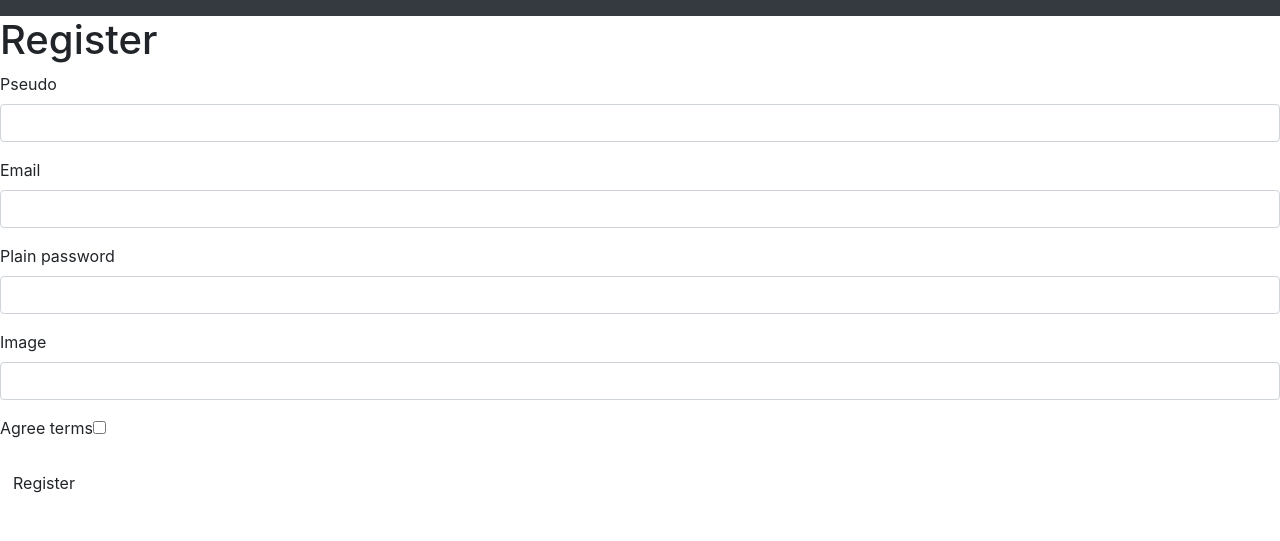
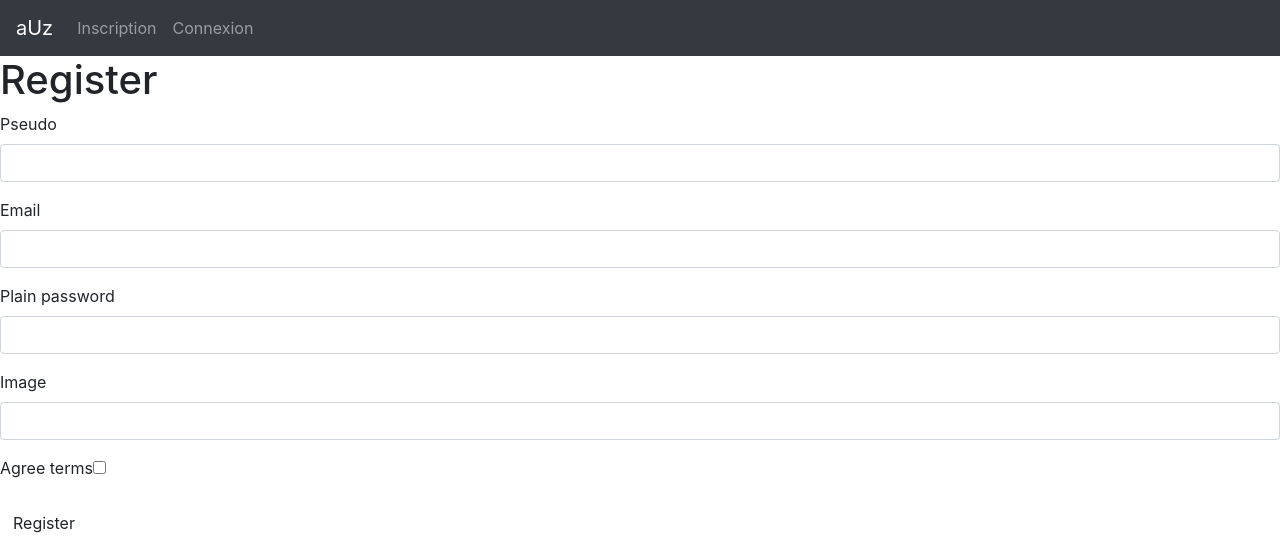
Before and after one commit to Tchomatch/socialnetwork, a Symfony app: template templates/registration/register.html.twig in a window 1280 px wide. Shown: the top 541 px of the page. Run offline with Twig, Linux system fonts and the light colour scheme; the template is opened without the code that fills it, so the values that code supplies are empty; form fields are guessed from the names that the template uses; some libraries are stand-ins or nearby versions.

Commit message:
ajout de la navbar, encore

```diff
--- a/templates/base.html.twig
+++ b/templates/base.html.twig
@@ -10,7 +10,20 @@
 </head>
     {% block header %}
     <nav class="navbar navbar-expand-md navbar-dark bg-dark">
-
+        <a class="navbar-brand" href="#">aUz</a>
+        <button class="navbar-toggler" type="button" data-toggle="collapse" data-target="#navbarCollapse" aria-controls="navbarCollapse" aria-expanded="false" aria-label="Toggle navigation">
+            <span class="navbar-toggler-icon"></span>
+        </button>
+        <div class="collapse navbar-collapse" id="navbarCollapse">
+            <ul class="navbar-nav mr-auto">
+                <li class="nav-item">
+                    <a class="nav-link" href="/register">Inscription</a>
+                </li>
+                <li class="nav-item">
+                    <a class="nav-link" href="/login">Connexion</a>
+                </li>
+            </ul>
+        </div>
     </nav>
     {% endblock %}
 
```
Also changed, not shown: src/Migrations/Version20200206093631.php (added, +39 -0 lines), 1 other file.
